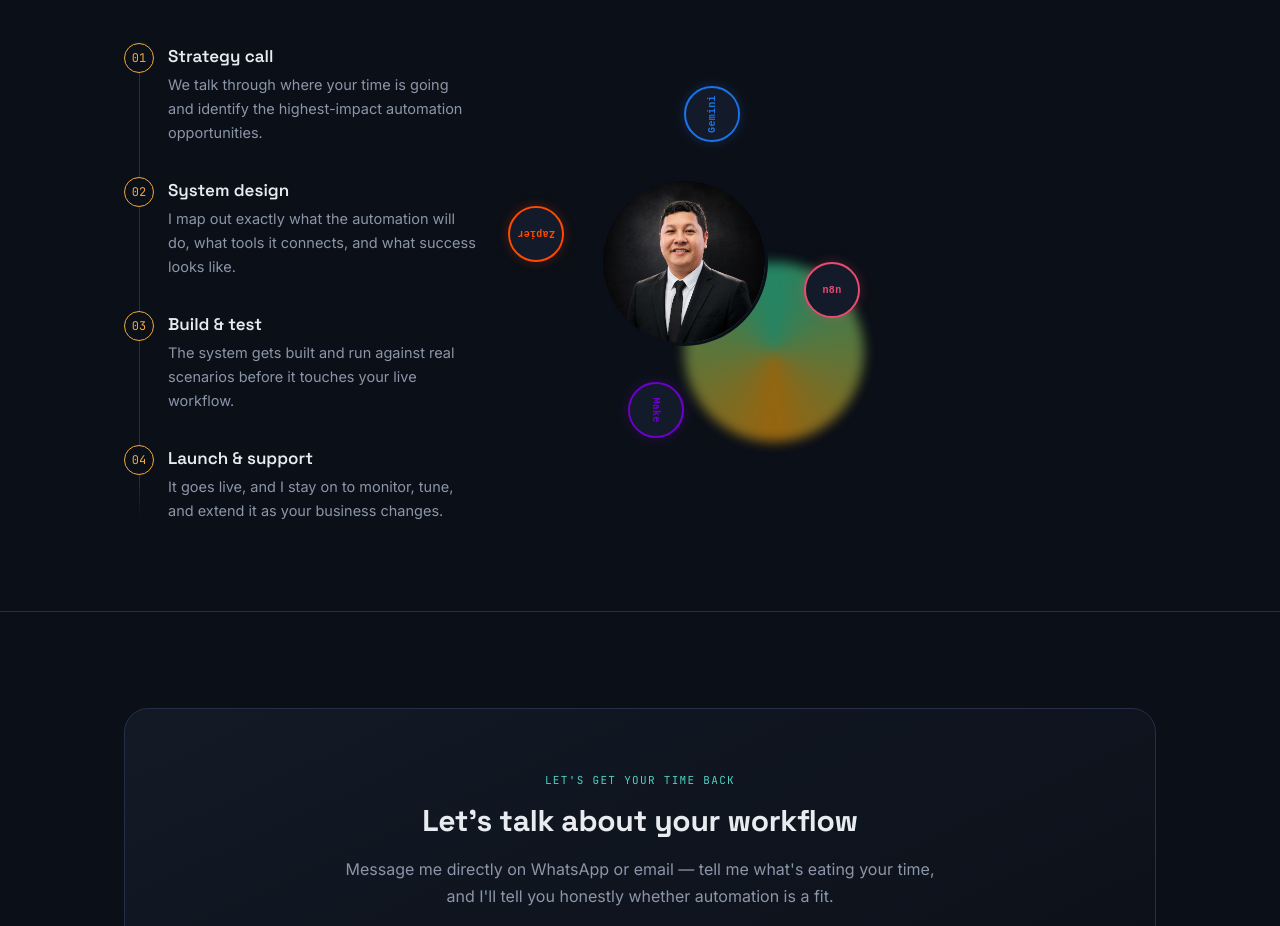
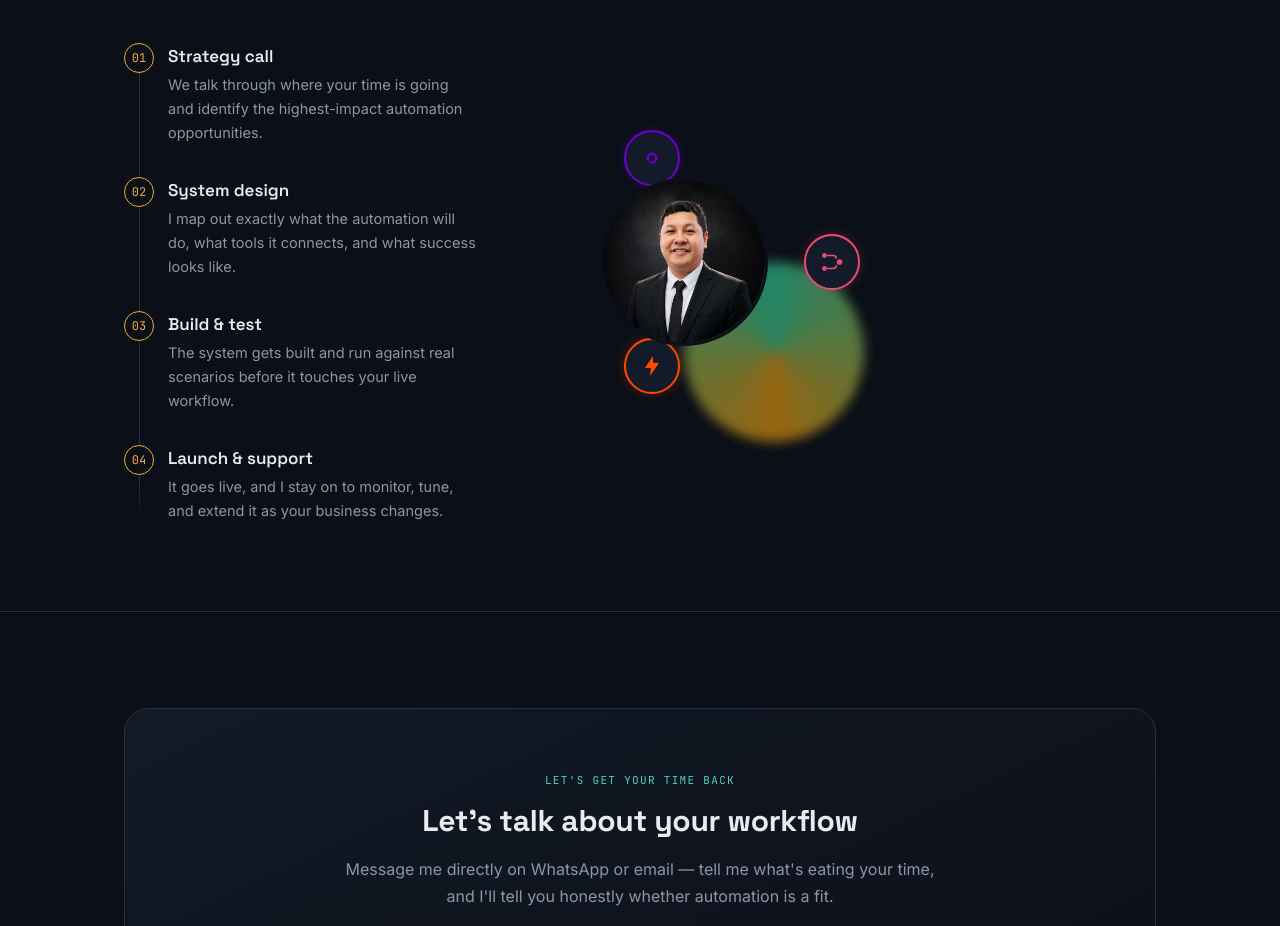
Before and after one commit to manuelraiautomation-bot/ai-automation-portfolio, a Next.js app: page / in a window 1280 px wide. Shown: the part 3140-4066 px from the top of the page. Built offline with nearby package versions, Linux system fonts and the light colour scheme.

Commit message:
Rename image folder step 1

```diff
--- a/app/HowItWorksVisual.js
+++ b/app/HowItWorksVisual.js
@@ -1,11 +1,56 @@
 "use client";
 
 const TOOLS = [
-  { label: "n8n", color: "#ea4b71", angle: 0 },
-  { label: "Make", color: "#6d00cc", angle: 90 },
-  { label: "Zapier", color: "#ff4a00", angle: 180 },
-  { label: "Gemini", color: "#1a73e8", angle: 270 },
+  { label: "n8n", color: "#ea4b71", angle: 0, icon: "n8n" },
+  { label: "Zapier", color: "#ff4a00", angle: 120, icon: "zapier" },
+  { label: "Make", color: "#6d00cc", angle: 240, icon: "make" },
 ];
+
+function ToolIcon({ icon, color }) {
+  if (icon === "zapier") {
+    return (
+      <svg width="24" height="24" viewBox="0 0 24 24" fill="none">
+        <path
+          d="M13 2 L5 14 H11 L10 22 L19 9 H13 L13 2Z"
+          fill={color}
+        />
+      </svg>
+    );
+  }
+  if (icon === "make") {
+    return (
+      <svg width="26" height="26" viewBox="0 0 24 24" fill="none">
+        <path
+          d="M8 12c0-2.2 1.8-4 4-4s4 1.8 4 4-1.8 4-4 4"
+          stroke={color}
+          strokeWidth="2"
+          strokeLinecap="round"
+          fill="none"
+        />
+        <path
+          d="M16 12c0 2.2-1.8 4-4 4s-4-1.8-4-4 1.8-4 4-4"
+          stroke={color}
+          strokeWidth="2"
+          strokeLinecap="round"
+          fill="none"
+          opacity="0.5"
+        />
+        <circle cx="8" cy="12" r="1.6" fill={color} />
+        <circle cx="16" cy="12" r="1.6" fill={color} />
+      </svg>
+    );
+  }
+  // n8n — connected node cluster
+  return (
+    <svg width="26" height="26" viewBox="0 0 24 24" fill="none">
+      <circle cx="5" cy="6" r="2.2" fill={color} />
+      <circle cx="5" cy="18" r="2.2" fill={color} />
+      <circle cx="19" cy="12" r="2.6" fill={color} />
+      <path d="M7 6h6a3 3 0 0 1 3 3" stroke={color} strokeWidth="1.5" fill="none" />
+      <path d="M7 18h6a3 3 0 0 0 3-3" stroke={color} strokeWidth="1.5" fill="none" />
+    </svg>
+  );
+}
 
 const RADIUS = 120;
 const ORBIT_DURATION = "22s";
@@ -146,12 +191,12 @@ export default function HowItWorksVisual({ steps }) {
                 }}
               >
                 <div
-                  className="orbitBadge"
                   style={{
-                    transform: "translate(-50%, -50%)",
+                    transform: `translate(-50%, -50%) rotate(${-tool.angle}deg)`,
                   }}
                 >
                   <div
+                    className="orbitBadge"
                     style={{
                       width: "56px",
                       height: "56px",
@@ -161,16 +206,11 @@ export default function HowItWorksVisual({ steps }) {
                       display: "flex",
                       alignItems: "center",
                       justifyContent: "center",
-                      fontSize: "10px",
-                      fontFamily: "monospace",
-                      color: tool.color,
-                      fontWeight: 700,
-                      letterSpacing: "0.3px",
-                      textAlign: "center",
                       boxShadow: `0 0 12px ${tool.color}40`,
                     }}
+                    title={tool.label}
                   >
-                    {tool.label}
+                    <ToolIcon icon={tool.icon} color={tool.color} />
                   </div>
                 </div>
               </div>
```
